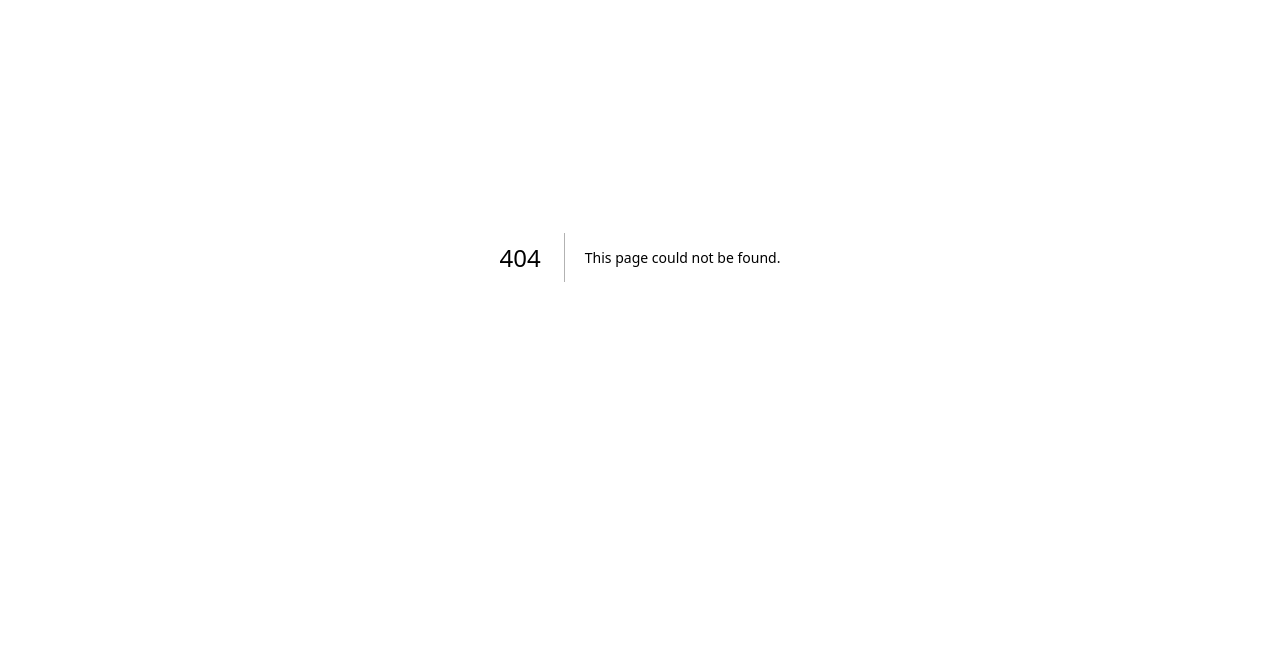
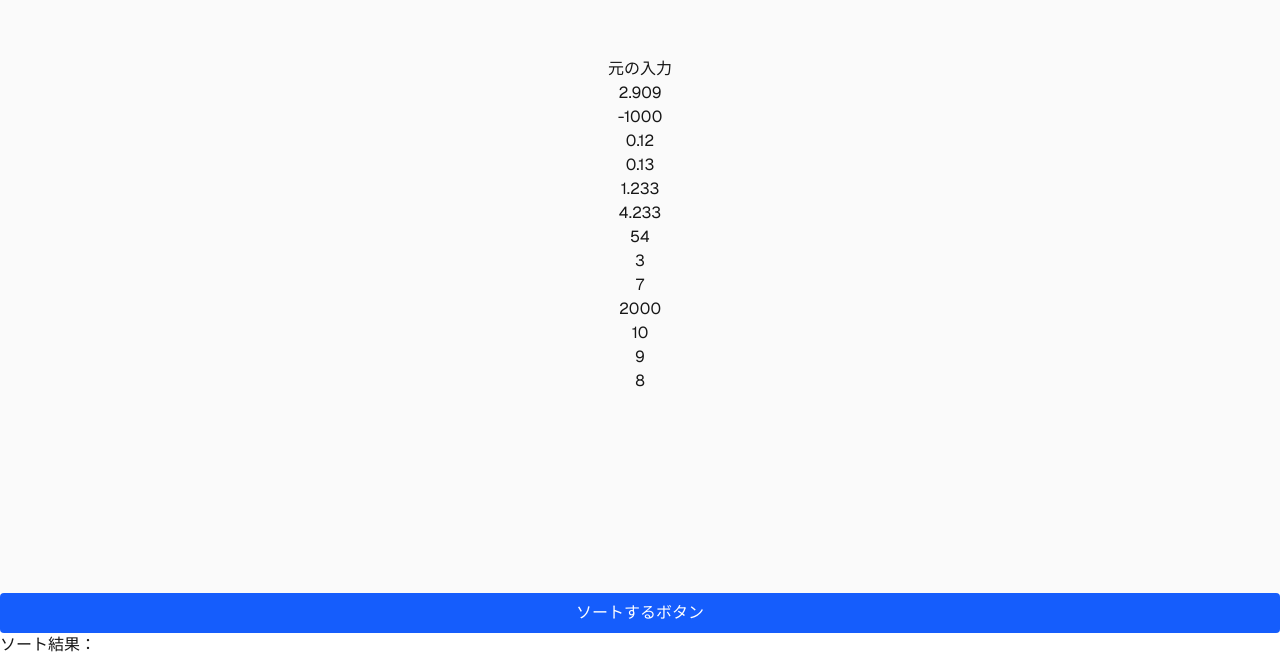
Before and after one commit to dogg0-hub/sort_test, a Next.js app: page /sentaku in a window 1280 px wide. Before the commit this address had no page. Shown: the part 143-800 px from the top of the page. Built offline with nearby package versions, Linux system fonts and the light colour scheme.

Commit message:
途中経過保存

```diff
--- a/app/sentaku.tsx
+++ b/app/sentaku/page.tsx
@@ -2,12 +2,17 @@
 import { useState } from "react";
 
 export default function Home() {
-  const array = [2.909, -1, 0.12, 0.13, 1.233, 4.233, 54, 3, 7 , 2000, 10, 9 , 8];
+  const array = [2.909, -1000, 0.12, 0.13, 1.233, 4.233, 54, 3, 7 , 2000, 10, 9 , 8];
   let pointer : number[] = [];
   const [result, setResult] = useState<number[]>([]);
+  let min;
 
   function Caluculate(){
-
+    // 最小値を取ってくる
+    // 先頭と比較
+    const aryMin = function(a : number, b: number){return Math.min(a, b);}
+    min = array.reduce(aryMin);
+    console.log("min",min);
   }
 
   return (
```
Also changed, not shown: app/page copy.tsx (renamed from app/(prove_dont_use_ai)/page_with_console.tsx, +0 -18 lines), 1 other file (tests, documents, lock files or other folders).
